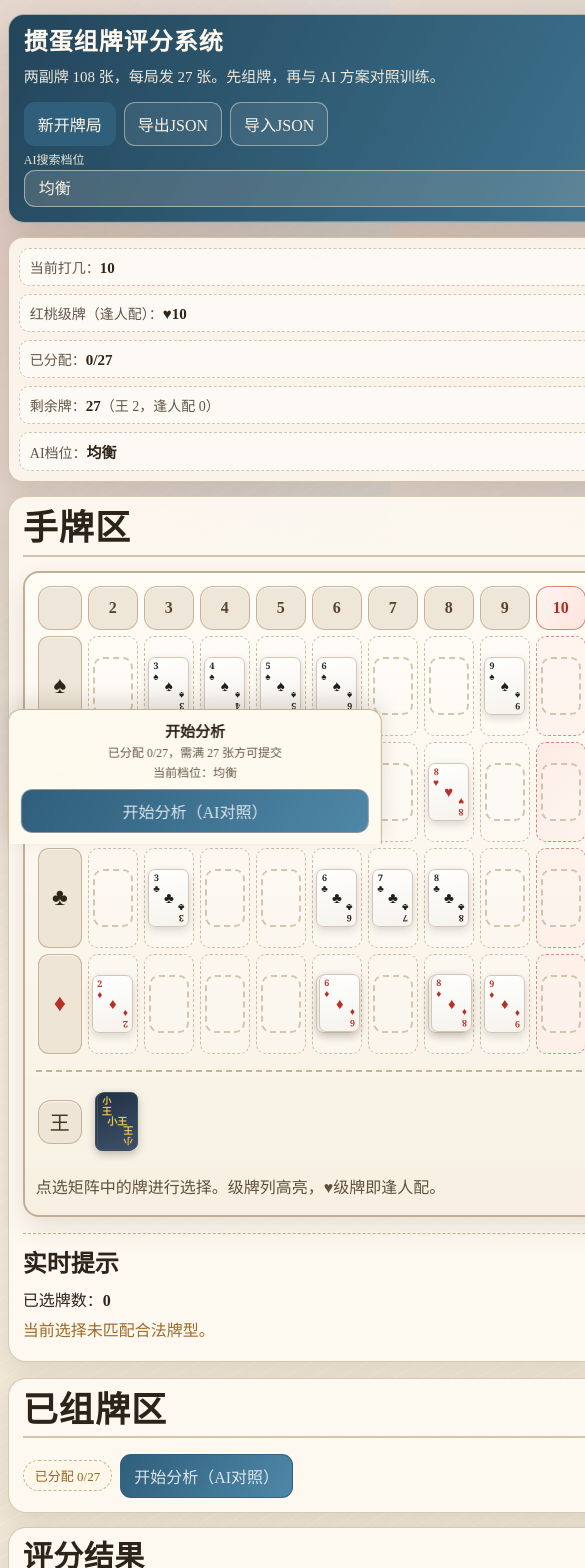
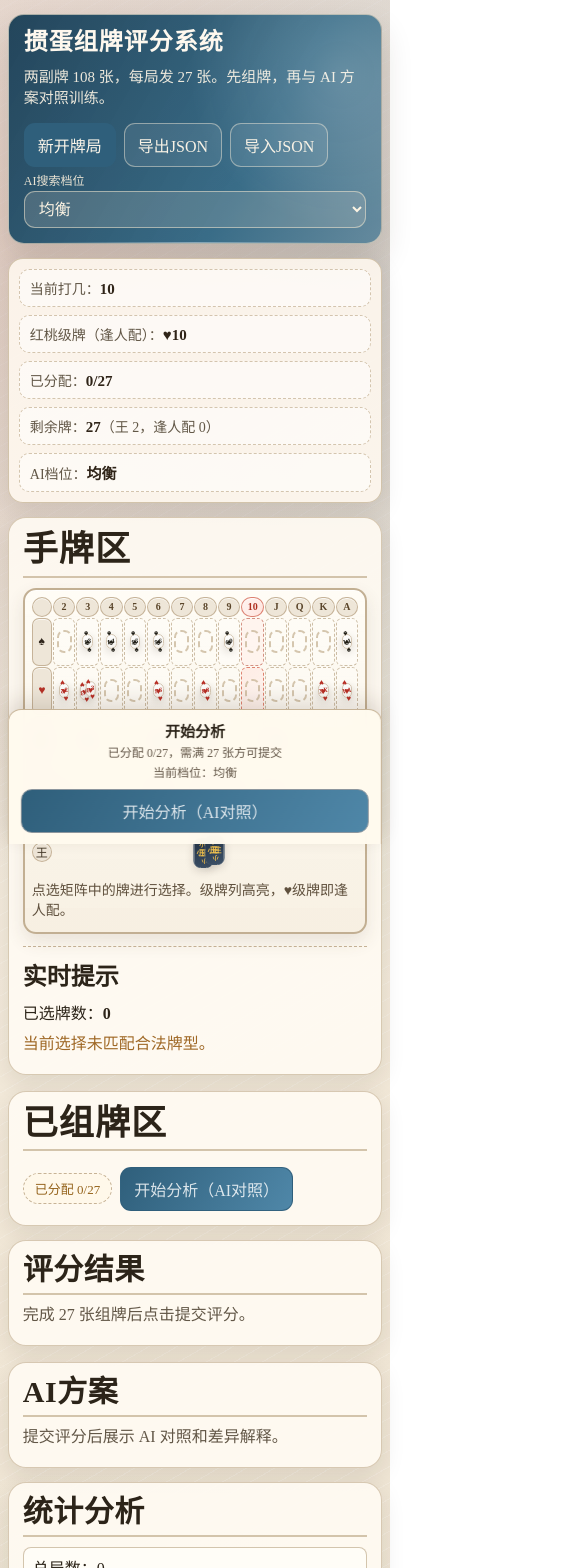
Before and after one commit to ptao73/GDan, a React (Vite) app: page / in a window 390 px wide. Shown: the top 1568 px of the page, 585 px wide, since content can reach past the window. Built offline with nearby package versions, Linux system fonts and the light colour scheme.

Commit message:
style: fit full card matrix in one view with clear pair overlap

```diff
--- a/src/App.css
+++ b/src/App.css
@@ -201,6 +201,10 @@ button.ghost:hover {
   gap: 16px;
 }
 
+.main-grid {
+  grid-template-columns: 1fr;
+}
+
 .results-grid {
   grid-template-columns: repeat(2, minmax(0, 1fr));
 }
@@ -256,10 +260,12 @@ button.ghost:hover {
 }
 
 .matrix-board {
+  --matrix-card-w: 46px;
+  --matrix-lift: 8px;
   position: relative;
-  margin: 14px 0 16px;
-  padding: 16px;
-  border-radius: 22px;
+  margin: 10px 0 12px;
+  padding: 12px;
+  border-radius: 18px;
   border: 2px solid rgba(191, 171, 141, 0.94);
   background:
     linear-gradient(180deg, rgba(255, 252, 246, 0.94), rgba(247, 240, 226, 0.97)),
@@ -272,18 +278,15 @@ button.ghost:hover {
     );
   box-shadow:
     inset 0 1px 0 rgba(255, 255, 255, 0.76),
-    0 12px 26px rgba(85, 65, 38, 0.13);
-  overflow-x: auto;
-  overflow-y: hidden;
-  -webkit-overflow-scrolling: touch;
+    0 8px 18px rgba(85, 65, 38, 0.12);
+  overflow: hidden;
 }
 
 .card-matrix-grid {
   display: grid;
-  grid-template-columns: 70px repeat(13, minmax(76px, 1fr));
-  gap: 7px;
-  min-width: 1160px;
-  padding: 2px 2px 0;
+  grid-template-columns: 42px repeat(13, minmax(0, 1fr));
+  gap: 4px;
+  padding: 0;
 }
 
 .matrix-row {
@@ -304,12 +307,12 @@ button.ghost:hover {
 }
 
 .matrix-corner {
-  min-height: 52px;
+  min-height: 34px;
 }
 
 .matrix-rank-head {
-  min-height: 52px;
-  font-size: 20px;
+  min-height: 34px;
+  font-size: 17px;
   font-weight: 700;
   color: #5a452a;
   position: sticky;
@@ -324,8 +327,8 @@ button.ghost:hover {
 }
 
 .matrix-suit-head {
-  min-height: 132px;
-  font-size: 30px;
+  min-height: 92px;
+  font-size: 24px;
   color: #2f261b;
 }
 
@@ -335,14 +338,15 @@ button.ghost:hover {
 
 .matrix-card-cell {
   position: relative;
-  min-height: 132px;
-  border-radius: 11px;
+  min-height: 92px;
+  border-radius: 9px;
   border: 1px dashed rgba(197, 180, 153, 0.86);
   background: rgba(255, 255, 255, 0.28);
   display: flex;
   align-items: center;
   justify-content: center;
-  padding: 4px;
+  padding: 2px;
+  overflow: visible;
 }
 
 .matrix-card-cell.empty {
@@ -360,32 +364,58 @@ button.ghost:hover {
 }
 
 .matrix-empty-slot {
-  width: 62px;
-  height: 90px;
-  border-radius: 10px;
+  width: min(82%, 42px);
+  aspect-ratio: 2 / 3;
+  border-radius: 7px;
   border: 2px dashed rgba(196, 176, 145, 0.7);
   background: rgba(255, 255, 255, 0.14);
 }
 
 .matrix-stack {
   position: relative;
-  width: 66px;
-  min-height: 96px;
+  width: 100%;
+  min-height: 72px;
   display: flex;
   align-items: center;
   justify-content: center;
 }
 
 .matrix-stack .playing-card {
-  width: 62px;
-  height: 88px;
+  width: min(var(--matrix-card-w), calc(100% - 6px));
+  height: auto;
+  aspect-ratio: 2 / 3;
 }
 
-.matrix-stack .playing-card:nth-child(2) {
+.matrix-stack.has-pair {
+  min-height: 80px;
+}
+
+.matrix-stack.has-pair .playing-card {
   position: absolute;
-  top: 4px;
-  left: 5px;
+}
+
+.matrix-stack.has-pair .playing-card:nth-child(1) {
+  left: 50%;
+  top: 54%;
+  transform: translate(-78%, -50%);
+  z-index: 1;
+}
+
+.matrix-stack.has-pair .playing-card:nth-child(2) {
+  left: 50%;
+  top: 46%;
+  transform: translate(-22%, -50%);
   z-index: 2;
+}
+
+.matrix-stack.has-pair .playing-card.selected:nth-child(1) {
+  transform: translate(-78%, calc(-50% - var(--matrix-lift)));
+  z-index: 11;
+}
+
+.matrix-stack.has-pair .playing-card.selected:nth-child(2) {
+  transform: translate(-22%, calc(-50% - var(--matrix-lift)));
+  z-index: 12;
 }
 
 .matrix-stack .playing-card.selected {
@@ -396,60 +426,60 @@ button.ghost:hover {
 .matrix-card-cell .card-br,
 .matrix-joker-row .card-tl,
 .matrix-joker-row .card-br {
-  font-size: 11px;
+  font-size: 9px;
 }
 
 .matrix-card-cell .card-center,
 .matrix-joker-row .card-center {
-  font-size: 23px;
+  font-size: 18px;
 }
 
 .matrix-card-cell .card-suit-small,
 .matrix-joker-row .card-suit-small {
-  font-size: 10px;
+  font-size: 8px;
 }
 
 .matrix-card-cell .playing-card.joker .card-center,
 .matrix-joker-row .playing-card.joker .card-center {
-  font-size: 14px;
+  font-size: 12px;
 }
 
 .matrix-joker-row {
   display: flex;
   align-items: center;
-  gap: 12px;
-  margin-top: 16px;
-  padding: 14px 2px 2px;
+  gap: 8px;
+  margin-top: 10px;
+  padding: 10px 0 0;
   border-top: 2px dashed rgba(188, 168, 137, 0.85);
 }
 
 .joker-label {
-  width: 68px;
-  min-height: 52px;
-  font-size: 30px;
+  width: 42px;
+  min-height: 34px;
+  font-size: 24px;
   color: #433727;
   flex-shrink: 0;
 }
 
 .joker-lane {
   flex: 1;
-  min-height: 96px;
+  min-height: 72px;
   display: flex;
   align-items: center;
 }
 
 .joker-stack {
-  min-height: 96px;
+  min-height: 80px;
 }
 
 .joker-empty {
-  width: 62px;
-  height: 88px;
+  width: min(42px, 100%);
+  aspect-ratio: 2 / 3;
 }
 
 .matrix-board .hint {
-  margin-top: 14px;
-  font-size: 16px;
+  margin-top: 10px;
+  font-size: 14px;
   color: #5f503d;
 }
 
@@ -855,86 +885,78 @@ button.ghost:hover {
   }
 
   .matrix-board {
-    padding: 11px;
-    border-radius: 16px;
+    --matrix-card-w: 24px;
+    --matrix-lift: 4px;
+    padding: 8px;
+    border-radius: 13px;
   }
 
   .card-matrix-grid {
-    grid-template-columns: 52px repeat(13, minmax(58px, 1fr));
-    min-width: 860px;
-    gap: 6px;
+    grid-template-columns: 24px repeat(13, minmax(0, 1fr));
+    gap: 2px;
   }
 
   .matrix-corner,
   .matrix-rank-head {
-    min-height: 44px;
+    min-height: 24px;
   }
 
   .matrix-rank-head {
-    font-size: 16px;
+    font-size: 11px;
   }
 
   .matrix-suit-head {
-    min-height: 100px;
-    font-size: 24px;
-    border-radius: 11px;
+    min-height: 48px;
+    font-size: 14px;
+    border-radius: 7px;
   }
 
   .matrix-card-cell {
-    min-height: 100px;
-    border-radius: 10px;
+    min-height: 48px;
+    border-radius: 6px;
   }
 
   .matrix-empty-slot {
-    width: 46px;
-    height: 66px;
+    width: min(90%, 22px);
   }
 
   .matrix-stack {
-    width: 50px;
-    min-height: 72px;
+    min-height: 38px;
   }
 
-  .matrix-stack .playing-card {
-    width: 46px;
-    height: 66px;
-  }
-
-  .matrix-stack .playing-card:nth-child(2) {
-    top: 2px;
-    left: 3px;
+  .matrix-stack.has-pair {
+    min-height: 40px;
   }
 
   .joker-label {
-    width: 50px;
-    min-height: 48px;
-    font-size: 23px;
+    width: 24px;
+    min-height: 24px;
+    font-size: 14px;
   }
 
   .joker-lane {
-    min-height: 72px;
+    min-height: 38px;
   }
 
   .joker-empty {
-    width: 46px;
-    height: 66px;
+    width: min(22px, 100%);
   }
 
   .matrix-card-cell .card-tl,
   .matrix-card-cell .card-br,
   .matrix-joker-row .card-tl,
   .matrix-joker-row .card-br {
-    font-size: 9px;
+    font-size: 6px;
   }
 
   .matrix-card-cell .card-center,
   .matrix-joker-row .card-center {
-    font-size: 17px;
+    font-size: 10px;
   }
 
   .matrix-card-cell .playing-card.joker .card-center,
   .matrix-joker-row .playing-card.joker .card-center {
-    font-size: 11px;
+    font-size: 8px;
   }
 
   .bottom-action-bar {
@@ -965,39 +987,60 @@ button.ghost:hover {
     font-size: 24px;
   }
 
+  .matrix-board {
+    --matrix-card-w: 20px;
+    --matrix-lift: 3px;
+    padding: 7px;
+  }
+
   .card-matrix-grid {
-    grid-template-columns: 44px repeat(13, minmax(50px, 1fr));
-    min-width: 760px;
+    grid-template-columns: 20px repeat(13, minmax(0, 1fr));
+    gap: 1px;
+  }
+
+  .matrix-corner,
+  .matrix-rank-head {
+    min-height: 20px;
+  }
+
+  .matrix-rank-head {
+    font-size: 10px;
+  }
+
+  .matrix-suit-head {
+    min-height: 40px;
+    font-size: 12px;
   }
 
   .matrix-empty-slot {
-    width: 41px;
-    height: 58px;
+    width: min(90%, 18px);
   }
 
   .matrix-stack {
-    width: 44px;
-    min-height: 63px;
+    min-height: 32px;
   }
 
-  .matrix-stack .playing-card {
-    width: 41px;
-    height: 58px;
+  .matrix-stack.has-pair {
+    min-height: 34px;
   }
 
   .joker-label {
-    width: 44px;
-    min-height: 44px;
-    font-size: 20px;
+    width: 20px;
+    min-height: 20px;
+    font-size: 12px;
+  }
+
+  .joker-lane {
+    min-height: 32px;
   }
 
   .matrix-card-cell .card-center,
   .matrix-joker-row .card-center {
-    font-size: 15px;
+    font-size: 9px;
   }
 
   .matrix-card-cell .playing-card.joker .card-center,
   .matrix-joker-row .playing-card.joker .card-center {
-    font-size: 10px;
+    font-size: 7px;
   }
 }
--- a/src/App.jsx
+++ b/src/App.jsx
@@ -44,7 +44,7 @@ export default function App() {
         </p>
       ) : null}
 
-      <section className="layout-grid">
+      <section className="layout-grid main-grid">
         <article className="panel cards-panel">
           <h2>手牌区</h2>
           <CardMatrix
--- a/src/components/CardMatrix.jsx
+++ b/src/components/CardMatrix.jsx
@@ -69,7 +69,7 @@ export default function CardMatrix({
                   {cardsInCell.length === 0 ? (
                     <span className="matrix-empty-slot" />
                   ) : (
-                    <div className="matrix-stack">
+                    <div className={`matrix-stack ${cardsInCell.length > 1 ? 'has-pair' : ''}`}>
                       {cardsInCell.map((card) => (
                         <PlayingCard
                           key={card.id}
@@ -92,7 +92,7 @@ export default function CardMatrix({
         <span className="joker-label">王</span>
         <div className="joker-lane">
           {sortedJokers.length > 0 ? (
-            <div className="matrix-stack joker-stack">
+            <div className={`matrix-stack joker-stack ${sortedJokers.length > 1 ? 'has-pair' : ''}`}>
               {sortedJokers.map((card) => (
                 <PlayingCard
                   key={card.id}
```
